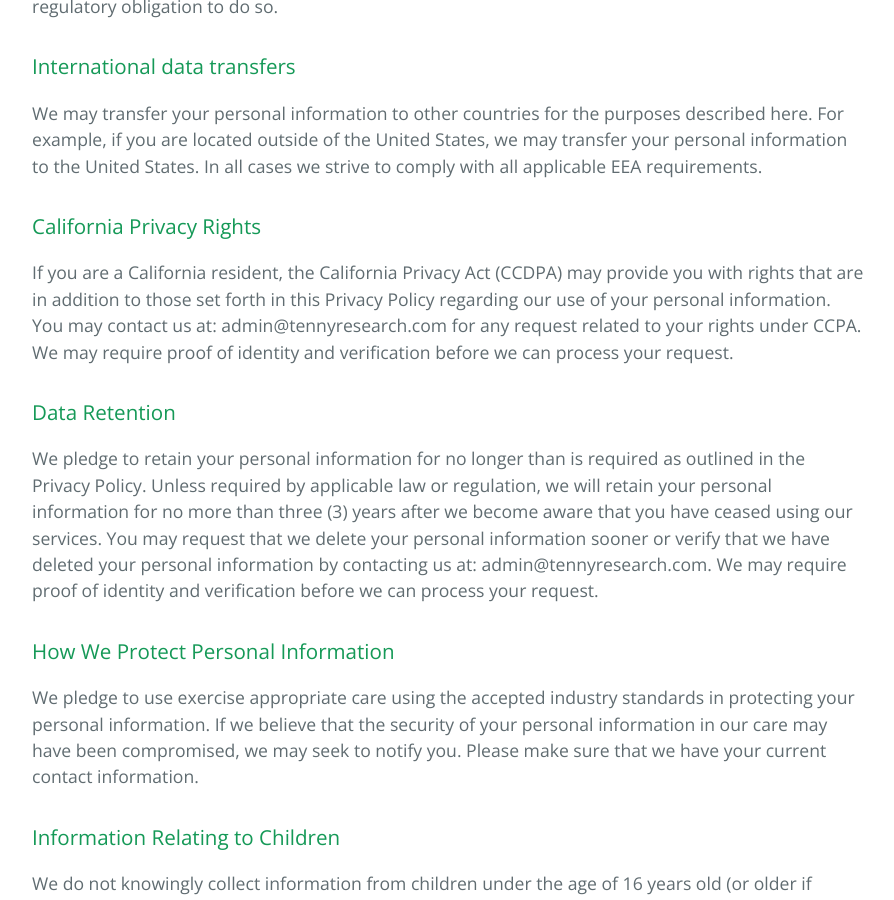
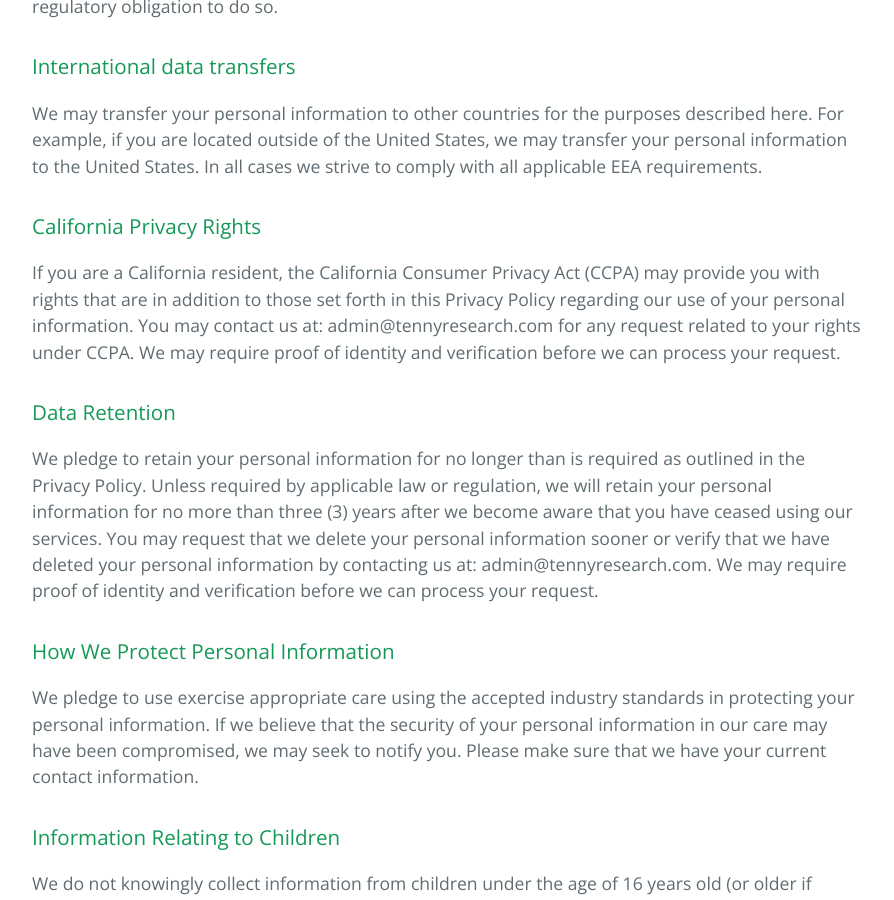
Before and after one commit to ltenny/ltenny.github.io, a Jekyll site: the page built from privacy.md, in a window 1280 px wide and 900 px high, scrolled down 3347 px. Shown: the whole window, without its empty margins (192-1086 px from the left). Built offline with Jekyll 4.4.1, drawn with Linux system fonts in a browser that asks for light colours; some of the changed text lies outside the part shown.

Commit message:
second draft of privacy policy

```diff
--- a/privacy.md
+++ b/privacy.md
@@ -4,7 +4,7 @@ title: Privacy Policy
 description: Privacy is a Human Right
 ---
 
-## Our privacy policy
+## Our Privacy Policy
 
 At Tenny Research, LLC we believe privacy is a human right. As such, we are careful to collect only the absolute minimum amount of personal information, to guard it carefully, and to always keep you in control. We have created this Privacy Policy to explain how we collect, use, disclose and process personal information in connection with operating our business. This Privacy Policy describes the practices concerning the information collected by Tenny Research, LLC.  Tenny Research, LLC is the controller of your personal information.
 
@@ -81,7 +81,7 @@ As outlined above, we strive to minimize the amount of and processing of your pe
 We may transfer your personal information to other countries for the purposes described here. For example, if you are located outside of the United States, we may transfer your personal information to the United States. In all cases we strive to comply with all applicable EEA requirements.
 
 ### California Privacy Rights
-If you are a California resident, the California Privacy Act (CCDPA) may provide you with rights that are in addition to those set forth in this Privacy Policy regarding our use of your personal information.  You may contact us at: admin@tennyresearch.com for any request related to your rights under CCPA. We may require proof of identity and verification before we can process your request.
+If you are a California resident, the California Consumer Privacy Act (CCPA) may provide you with rights that are in addition to those set forth in this Privacy Policy regarding our use of your personal information.  You may contact us at: admin@tennyresearch.com for any request related to your rights under CCPA. We may require proof of identity and verification before we can process your request.
 
 ### Data Retention
 We pledge to retain your personal information for no longer than is required as outlined in the Privacy Policy.  Unless required by applicable law or regulation, we will retain your personal information for no more than three (3) years after we become aware that you have ceased using our services.  You may request that we delete your personal information sooner or verify that we have deleted your personal information by contacting us at: admin@tennyresearch.com. We may require proof of identity and verification before we can process your request.
```
Also changed, not shown: other parts of privacy.md (+2 -2 lines).
